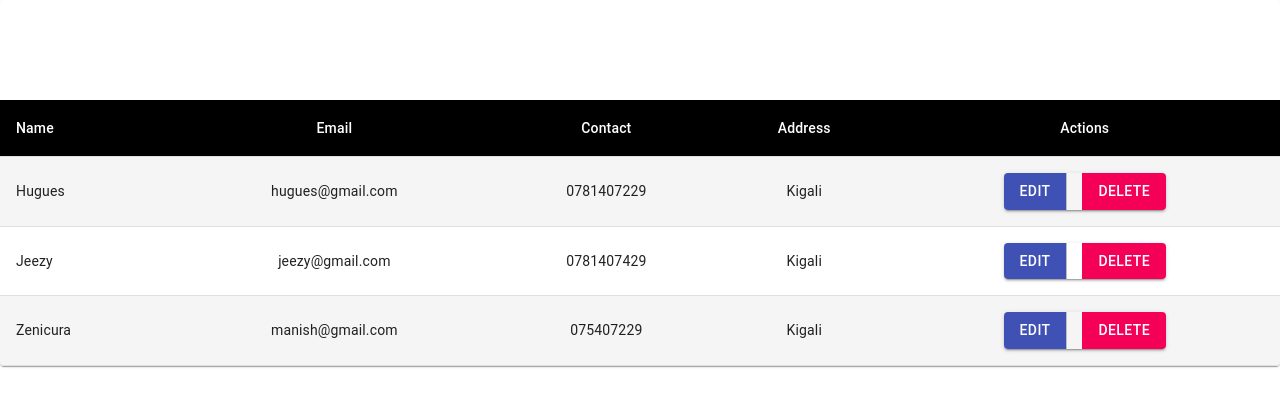
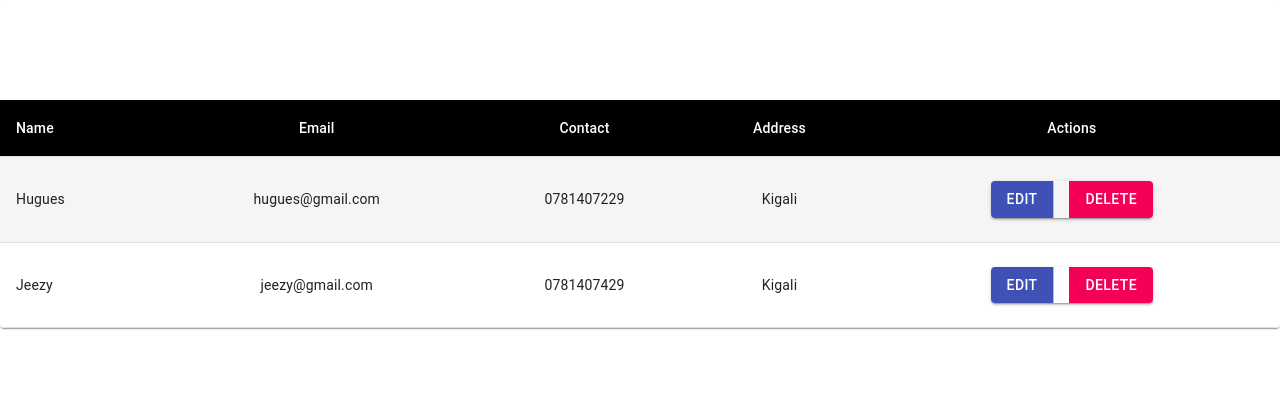
Before and after one commit to hugues0/redux-level-up, a React (Create React App) app: page / in a window 1280 px wide. Shown: the top 406 px of the page. Built offline with nearby package versions, Linux system fonts and the light colour scheme; data requests are answered from the project's data file.

Commit message:
delete functionality

```diff
--- a/db.json
+++ b/db.json
@@ -13,13 +13,6 @@
       "email": "jeezy@gmail.com",
       "contact": "0781407429",
       "id": "2"
-    },
-    {
-      "name": "Zenicura",
-      "address": "Kigali",
-      "email": "manish@gmail.com",
-      "contact": "075407229",
-      "id": "3"
     }
   ]
 }
--- a/src/pages/Home.js
+++ b/src/pages/Home.js
@@ -13,7 +13,7 @@ import TableHead from "@material-ui/core/TableHead";
 import TableRow from "@material-ui/core/TableRow";
 import Paper from "@material-ui/core/Paper";
 import {useSelector,useDispatch} from 'react-redux'
-import { loadUsers } from '../redux/actions';
+import { deleteUser, loadUsers } from '../redux/actions';
 import { Button, ButtonGroup } from '@material-ui/core';
 
 const useButtonStyles = makeStyles((theme ) =>
@@ -76,9 +76,7 @@ const useStyles = makeStyles({
   },
 });
 
-const handleDelete = (id) => {
 
-}
 
 const Home = () => {
     const classes = useStyles();
@@ -88,6 +86,12 @@ const Home = () => {
     useEffect(() => {
         dispatch(loadUsers());
     },[])
+
+    const handleDelete = (id) => {
+      if (window.confirm("Are you sure you wish to delete the user")) {
+        dispatch(deleteUser(id));
+      }
+    };
     return (
       <div>
         <TableContainer component={Paper}>
@@ -118,7 +122,7 @@ const Home = () => {
                       {user.address}
                     </StyledTableCell>
                     <StyledTableCell align="center">
-                      <div className={classes.root}>
+                      <div className={buttonStyles.root}>
                         <ButtonGroup
                           variant="contained"
                           aria-label="contained primary button group"
--- a/src/redux/actions.js
+++ b/src/redux/actions.js
@@ -27,10 +27,11 @@ export const loadUsers = () => {
 export const deleteUser = (id) => {
   return function (dispatch) {
     axios
-      .get(`${process.env.REACT_APP_API}`)
+      .delete(`${process.env.REACT_APP_API}/${id}`)
       .then((res) => {
         console.log("response", res);
         dispatch(userDeleted());
+        dispatch(loadUsers())
       })
       .catch((error) => console.log(error));
   };
```
